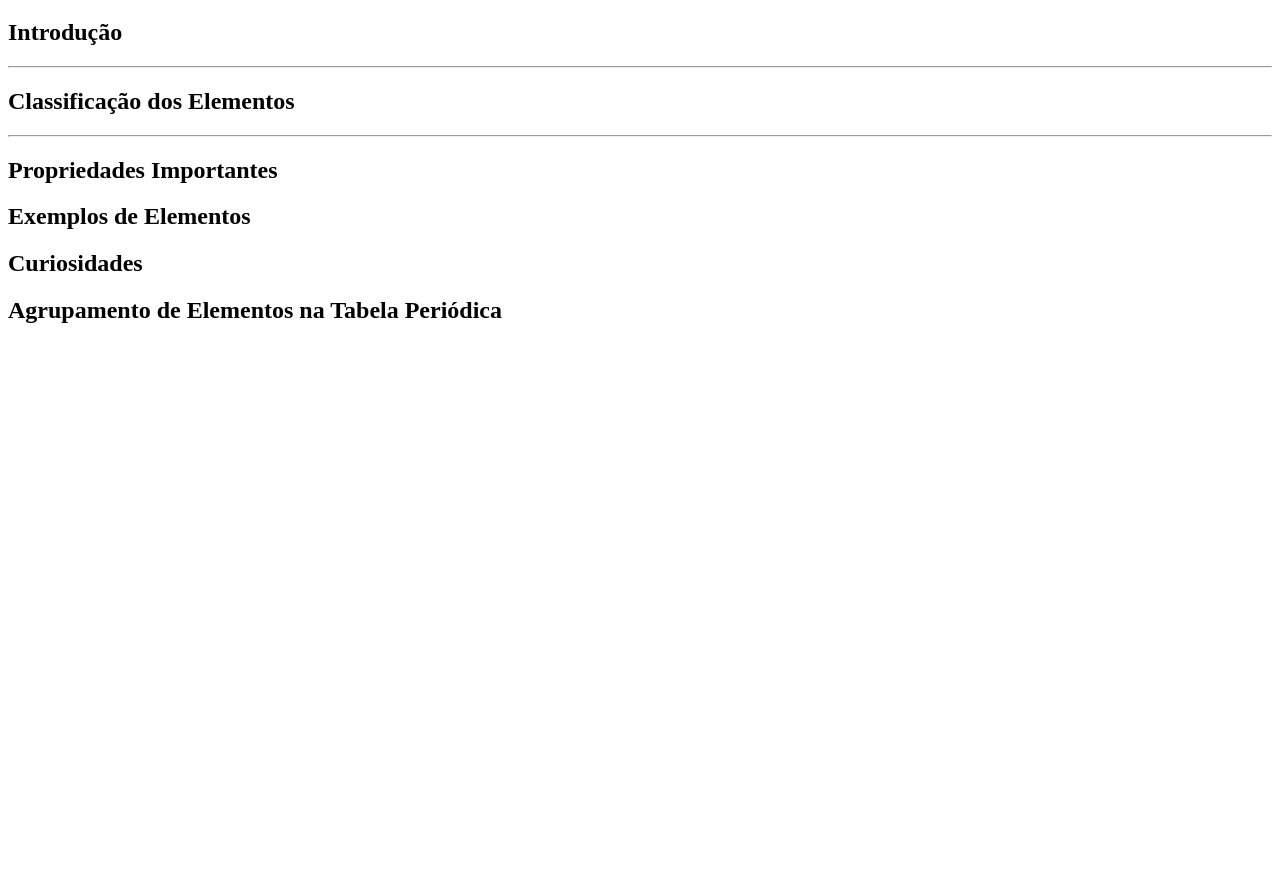
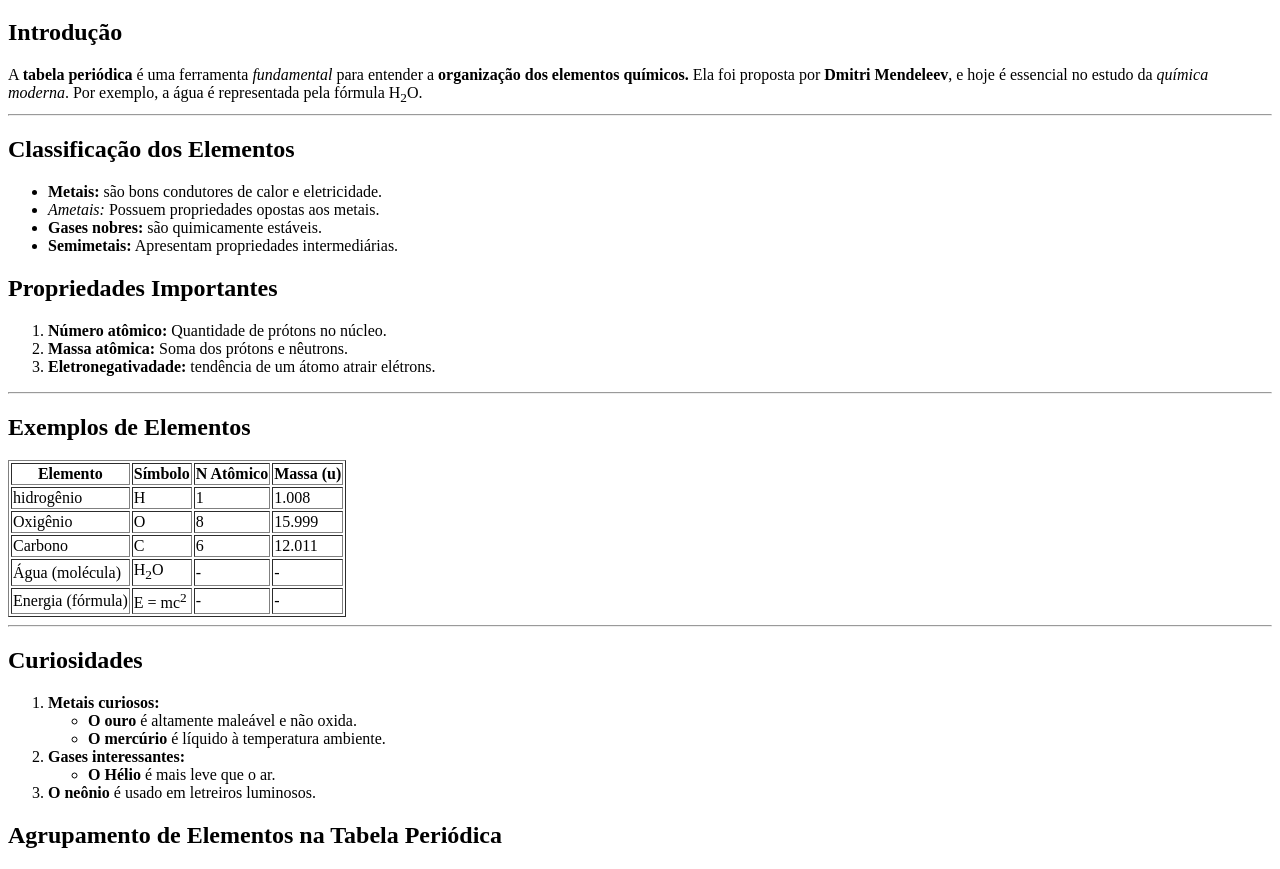
Before and after one commit to Felps1910/exerc-cio-html, a plain HTML site: page index.html in a window 1280 px wide. Shown: the part 61-930 px from the top of the page. Before the commit the page ends 800 px from the top, so only its background shows below. Drawn offline with Linux system fonts and the light colour scheme.

Commit message:
quase feito

```diff
--- a/index.html
+++ b/index.html
@@ -8,15 +8,78 @@
 <body>
     <h1>Resumo: <i>Tabela Periódica dos Elementos</i></h1>
     <h2>Introdução</h2>
-
+    A <b>tabela periódica</b> é uma ferramenta <i>fundamental</i> para entender a <b>organização dos elementos químicos.</b> Ela foi proposta
+    por <b>Dmitri Mendeleev</b>, e hoje é essencial no estudo da <i>química moderna</i>. Por exemplo, a água é representada pela fórmula H<sub>2</sub>O.
     <hr>
 
     <h2>Classificação dos Elementos</h2>
+    <ul><li><b>Metais:</b> são bons condutores de calor e eletricidade.</li>
+        <li><i>Ametais:</i> Possuem propriedades opostas aos metais.</li>
+        <li><b>Gases nobres:</b> são quimicamente estáveis.</li>
+        <li><b>Semimetais:</b> Apresentam propriedades intermediárias.</li>
+    </ul>
+
+    <h2>Propriedades Importantes</h2>
+    <ol>
+        <li><b>Número atômico:</b> Quantidade de prótons no núcleo.</li>
+        <li><b>Massa atômica:</b> Soma dos prótons e nêutrons.</li>
+        <li><b>Eletronegativadade:</b> tendência de um átomo atrair elétrons.</li>
+    </ol>
+    <hr>
+    <h2>Exemplos de Elementos</h2>
+    <table border="1">
+        <thead>
+            <tr>
+                <th>Elemento</th>
+                <th>Símbolo</th>
+                <th>N Atômico</th>
+                <th>Massa (u)</th>
+            </tr>
+        </thead>
+        <tbody>
+            <tr>
+                <td>hidrogênio</td>
+                <td>H</td>
+                <td>1</td>
+                <td>1.008</td>
+            </tr>
+            <tr>
+                <td>Oxigênio</td>
+                <td>O</td>
+                <td>8</td>
+                <td>15.999</td>
+            </tr>
+            <tr>
+                <td>Carbono</td>
+                <td>C</td>
+                <td>6</td>
+                <td>12.011</td>
+            </tr>
+            <tr>
+                <td>Água (molécula)</td>
+                <td>H<sub>2</sub>O</td>
+                <td>-</td>
+                <td>-</td>
+            </tr>
+            <tr>
+                <td>Energia (fórmula)</td>
+                <td>E = mc<sup>2</sup></td>
+                <td>-</td>
+                <td>-</td>
+            </tr>
+        </tbody>
+    </table>
     <hr>
 
-    <h2>Propriedades Importantes</h2>
-    <h2>Exemplos de Elementos</h2>
     <h2>Curiosidades</h2>
+    <ol>
+        <li><b>Metais curiosos:</b>
+        <ul><li><b>O ouro</b> é altamente maleável e não oxida.</li>
+        <li><b>O mercúrio</b> é líquido à temperatura ambiente.</li></ul></li>
+        <li><b>Gases interessantes:</b>
+        <ul><li><b>O Hélio</b> é mais leve que o ar.</ul></li>
+        <li><b>O neônio</b> é usado em letreiros luminosos.</li>
+    </ol>
     <h2>Agrupamento de Elementos na Tabela Periódica</h2>
 </body>
 </html>
```
